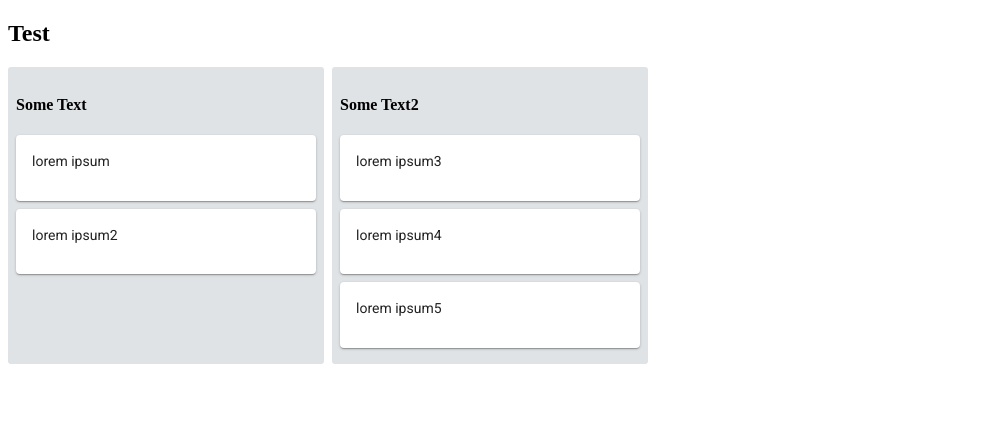
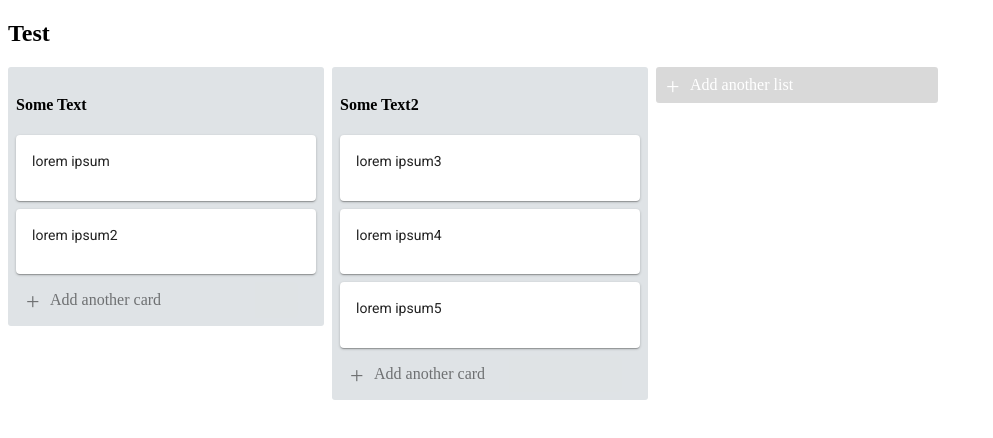
Before and after one commit to VitaliiBondar/something, a React (Create React App) app in the folder client/: page / in a window 1280 px wide. Shown: the top 438 px of the page, without its empty margins (0-993 px from the left). Built offline with nearby package versions, Linux system fonts and the light colour scheme.

Commit message:
added actionbutton for add new Card and new List

```diff
--- a/client/package.json
+++ b/client/package.json
@@ -9,6 +9,7 @@
     "react-dom": "^16.8.6",
     "react-redux": "^7.0.2",
     "react-scripts": "2.1.8",
+    "react-textarea-autosize": "^7.1.0",
     "redux": "^4.0.1"
   },
   "scripts": {
--- /dev/null
+++ b/client/src/components/ActionButton.js
@@ -0,0 +1,111 @@
+import React from "react";
+import Icon from "@material-ui/core/Icon";
+import Textarea from "react-textarea-autosize";
+import Card from "@material-ui/core/Card";
+import Button from "@material-ui/core/Button";
+
+class ActionButton extends React.Component{
+constructor(props){
+    super(props);
+    this.state={
+        formOpen: false,
+        text:""
+    }
+}
+
+    openForm=()=>{
+        this.setState({
+            formOpen:true
+        })
+    };
+    closeForm = e =>{
+        this.setState({
+            formOpen:false
+        })
+    };
+
+    handleInputChange = e => {
+        this.setState({
+            text: e.target.value
+        })
+    };
+
+    renderAddButton =()=>{
+        const { list } = this.props;
+        const buttonText = list ? "Add another list" : "Add another card";
+        const buttonTextOpacity = list ? 1: 0.5;
+        const buttonTextColor = list ? "white": "inherit";
+        const buttonTextBackground = list ? "rgba(0,0,0,.15)": "inherit";
+        return(
+            <div
+                onClick={this.openForm}
+                style={{
+                ...styles.openForButtonGroup,
+                opacity:buttonTextOpacity,
+                color:buttonTextColor,
+                background:buttonTextBackground
+            }}>
+                <Icon>+</Icon>
+                <p>{buttonText}</p>
+            </div>
+        )
+    };
+
+    renderForm =()=>{
+        const { list } = this.props;
+        const placeholder = list ? "Enter list title..." : "Enter a title for this card...";
+        const buttonTitle = list ? "Add List" : "Add Card";
+        return <div>
+            <Card style={{
+                overflow:"visible",
+                minHeight:80,
+                minWidth:272,
+                padding:"6px 8px 2px"
+            }}>
+                <Textarea
+                    placeholder={placeholder}
+                    autoFocus
+                    onBlur={this.closeForm}
+                    value={this.state.text}
+                    onChange={this.handleInputChange}
+                    style={{
+                    resize:"none",
+                    width:"100%",
+                    overflow:"hidden",
+                    outline:"none",
+                    border:"none"
+                    }}
+                />
+            </Card>
+            <div style={styles.formButtonGroup}>
+                <Button variant="contained" style={{color:"white", backgroundColor:"#5aac44"}}>
+                    {buttonTitle}
+                </Button>
+                <Icon style={{marginLeft:8,cursor:"pointer"}}>x</Icon>
+            </div>
+        </div>;
+    };
+
+    render(){
+        return this.state.formOpen ? this.renderForm() : this.renderAddButton();
+    }
+}
+
+const styles={
+    openForButtonGroup:{
+        display:"flex",
+        alignItems:"center",
+        cursor:"pointer",
+        borderRadius:3,
+        height:36,
+        width:272,
+        paddingLeft:10
+    },
+    formButtonGroup:{
+        marginTop:8,
+        display:"flex",
+        alignItems:"center"
+    }
+};
+
+export default ActionButton;
--- a/client/src/components/App.js
+++ b/client/src/components/App.js
@@ -1,6 +1,7 @@
 import React, { Component } from 'react';
 import TrelloList from "./TrelloList";
 import { connect } from "react-redux";
+import ActionButton from "./ActionButton";
 class App extends Component {
   render() {
       const {lists}=this.props;
@@ -8,7 +9,8 @@ class App extends Component {
       <div className="App">
         <h2>Test</h2>
           <div style={styles.listContainer}>
-          {lists.map(list=>(<TrelloList title={list.title} cards={list.cards}/>))}
+          {lists.map(list=>(<TrelloList key={list.id} title={list.title} cards={list.cards}/>))}
+          <ActionButton list/>
           </div>
       </div>
     );
--- a/client/src/components/TrelloList.js
+++ b/client/src/components/TrelloList.js
@@ -1,11 +1,13 @@
 import React from "react";
 import TrelloCard from "./TrelloCard";
+import ActionButton from "./ActionButton";
 
 const TrelloList = ({title, cards}) =>{
   return (
       <div style={styles.container}>
           <h4>{title}</h4>
-          {cards.map(card=><TrelloCard text={card.text}/>)}
+          {cards.map(card=><TrelloCard key={card.id} text={card.text}/>)}
+          <ActionButton />
       </div>
   )
 };
@@ -15,6 +17,7 @@ const styles={
       borderRadius:3,
       width:300,
       padding:8,
+      height:"100%",
       marginRight:8
   }
 };
--- a/client/src/reducers/listReducer.js
+++ b/client/src/reducers/listReducer.js
@@ -15,7 +15,7 @@ const initialState=[
     },
     {
         title: "Some Text2",
-        id: 0,
+        id: 1,
         cards:[
             {
                 id:0,
```
Also changed, not shown: 1 other file (tests, documents, lock files or other folders).
